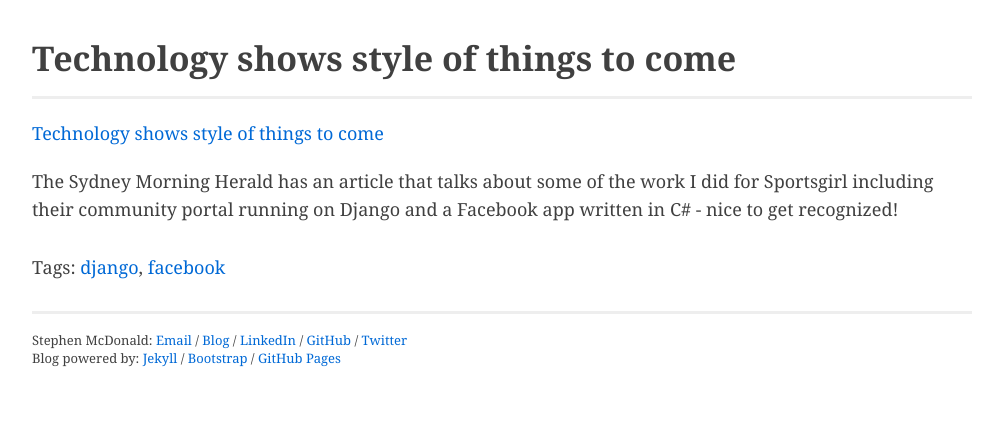
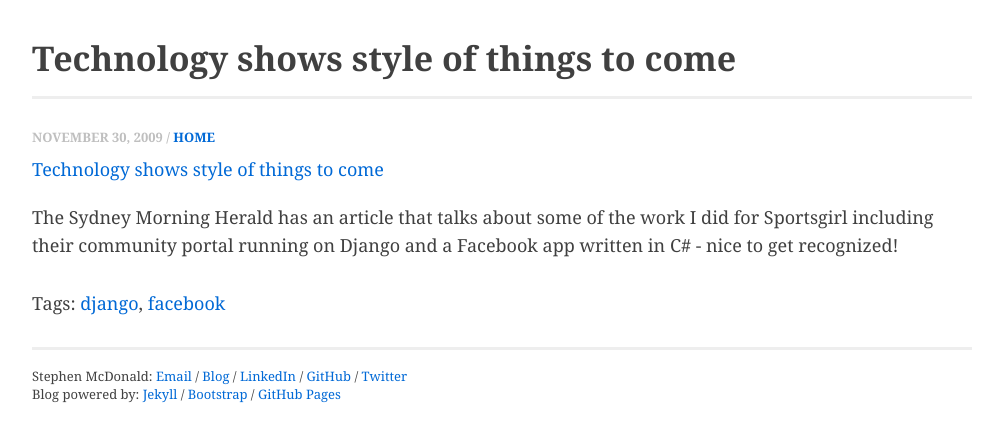
Before and after one commit to xli1224/stephenmcd.github.com, a Jekyll site: the page built from _posts/tumblr/2009-11-30-technology-shows-style-of-things-to-come.md, in a window 1280 px wide. Shown: the top 442 px of the page, without its empty margins (138-1141 px from the left). Built offline with Jekyll 4.4.1, drawn with Linux system fonts in a browser that asks for light colours.

Commit message:
Added post date and home link to posts.

```diff
--- a/_layouts/post.html
+++ b/_layouts/post.html
@@ -1,7 +1,11 @@
 ---
 layout: default
 ---
+<h6>{{ page.date | date: "%B %d, %Y" }} / <a href="/">Home</a></h6>
 {{ content }}
 <p class="tags">
-Tags: {% for tag in page.tags %}<a href="/tag/{{ tag | replace:' ','-' | replace:'.','' }}/">{{ tag }}</a>{% unless forloop.last %}, {% endunless %}{% endfor %}
+<span>Tags:</span>
+{% for tag in page.tags %}
+<a href="/tag/{{ tag | replace:' ','-' | replace:'.','' }}/">{{ tag }}</a>{% unless forloop.last %}, {% endunless %}
+{% endfor %}
 </p>
```
